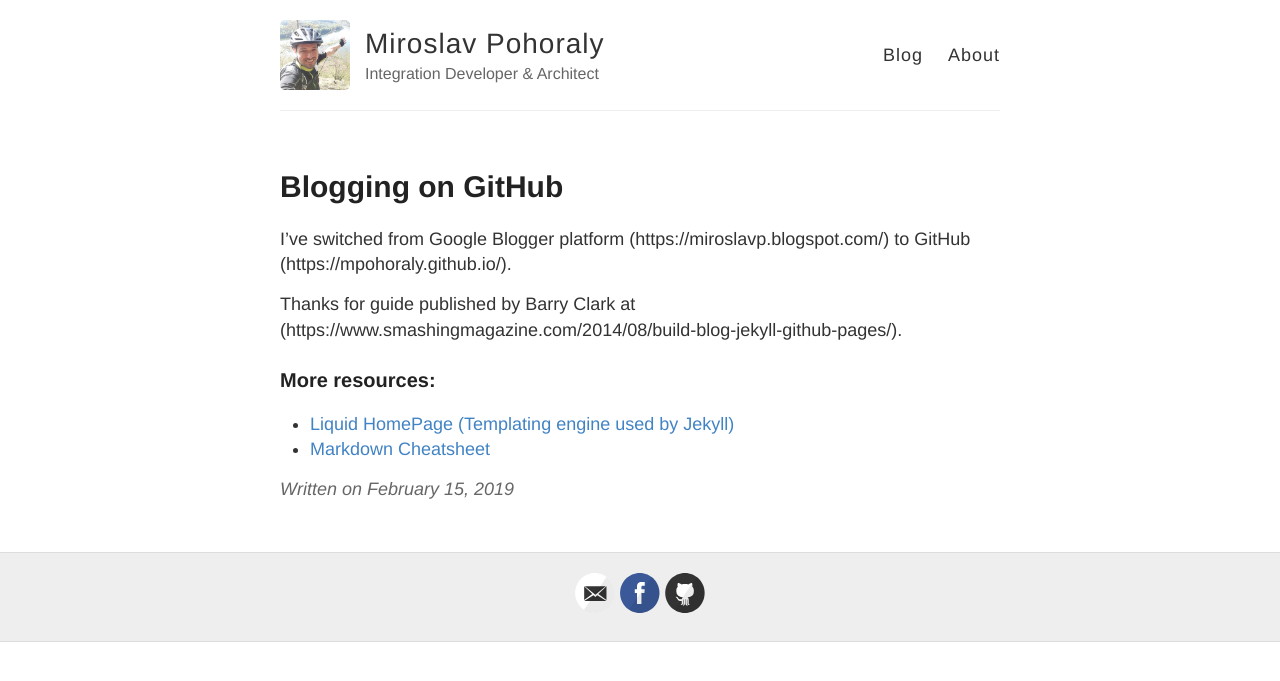
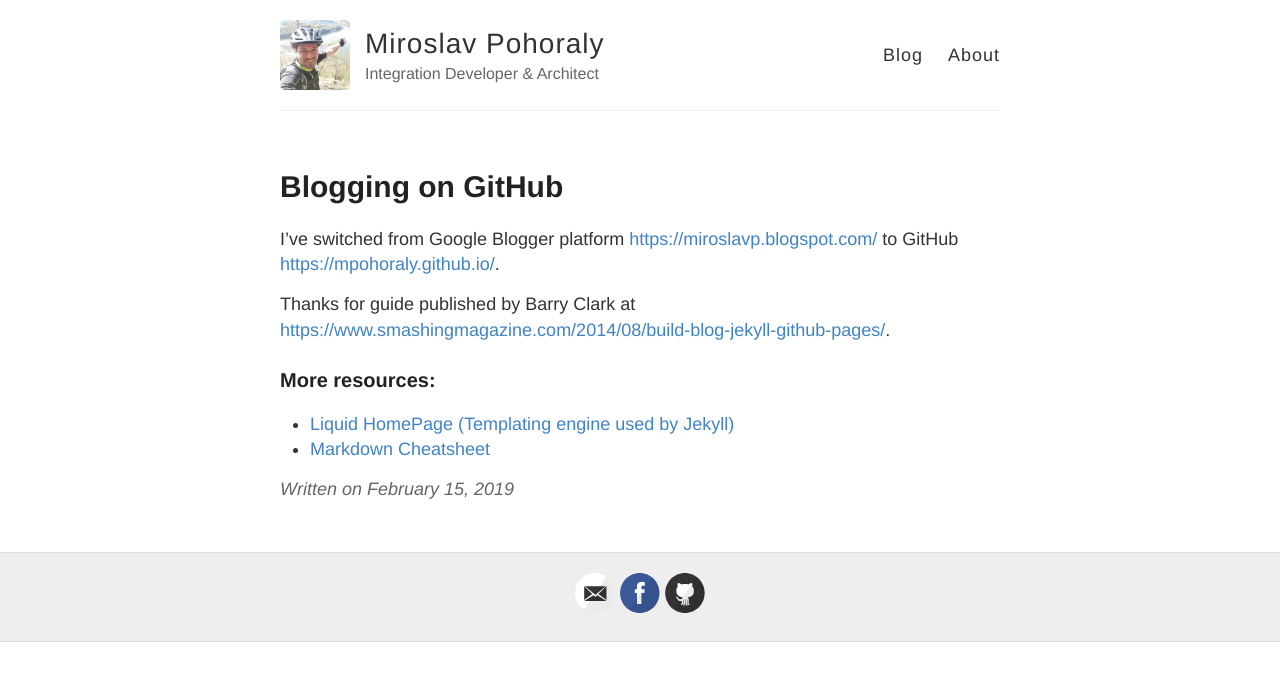
Before and after one commit to mpohoraly/mpohoraly.github.io, a Jekyll site: the page built from _posts/2019-2-15-Blogging-on-Github.md, in a window 1280 px wide. Shown: the top 681 px of the page. Built offline with Jekyll 4.4.1, drawn with Linux system fonts in a browser that asks for light colours.

```diff
--- a/_posts/2019-2-15-Blogging-on-Github.md
+++ b/_posts/2019-2-15-Blogging-on-Github.md
@@ -3,9 +3,9 @@ layout: post
 title: Blogging on GitHub
 ---
 
-I've switched from Google Blogger platform (https://miroslavp.blogspot.com/) to GitHub (https://mpohoraly.github.io/).
+I've switched from Google Blogger platform <https://miroslavp.blogspot.com/> to GitHub <https://mpohoraly.github.io/>.
 
-Thanks for guide published by Barry Clark at (https://www.smashingmagazine.com/2014/08/build-blog-jekyll-github-pages/).
+Thanks for guide published by Barry Clark at <https://www.smashingmagazine.com/2014/08/build-blog-jekyll-github-pages/>.
 
 ### More resources:
 * [Liquid HomePage (Templating engine used by Jekyll)](https://shopify.github.io/liquid/)
```
